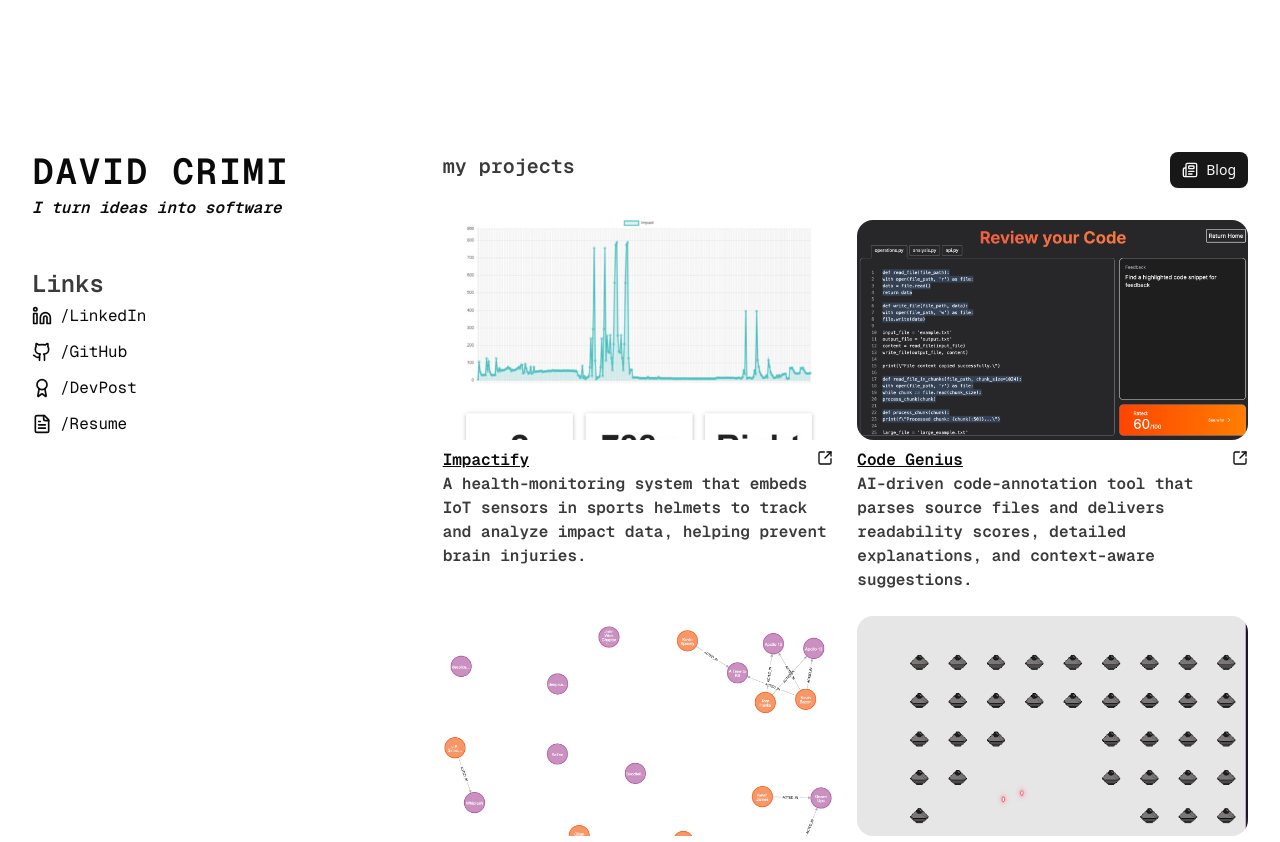
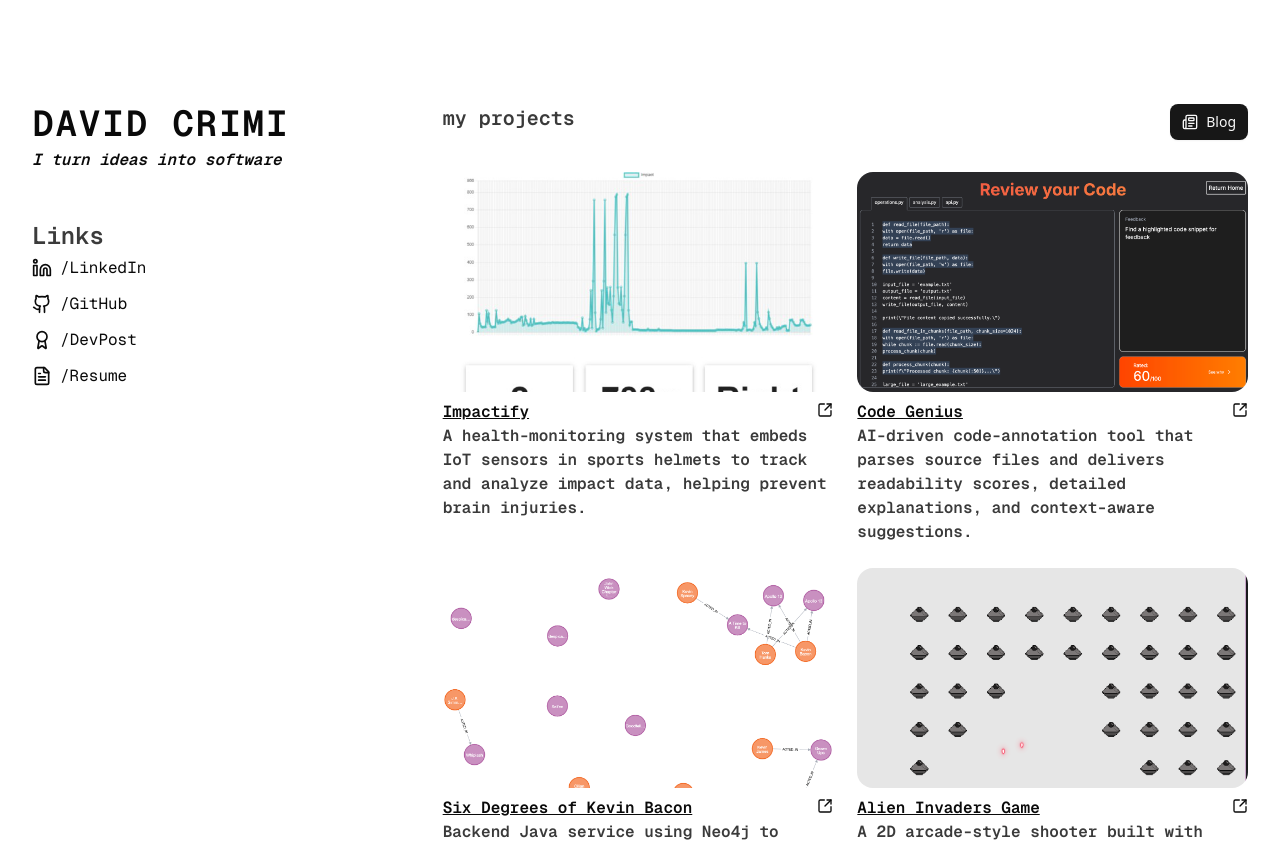
Before and after one commit to CrimiDavid/portfolio-2, a Next.js app: page / in a window 1280 px wide. Shown: the top 842 px of the page. Built offline with nearby package versions, Linux system fonts and the light colour scheme.

Commit message:
repositioned headers

```diff
--- a/app/page.tsx
+++ b/app/page.tsx
@@ -19,7 +19,7 @@ export default function Home() {
                 <div className="grid grid-cols-1 md:grid-cols-3 gap-4">
                     {/* Column 1 */}
                     <div className="col-span-1">
-                        <div className="md:fixed flex-col mt-24 break-words space-y-1 text-left">
+                        <div className="md:fixed flex-col mt-12 break-words space-y-1 text-left">
                             <h1 className="text-4xl font-mono font-semibold uppercase tracking-wider">
                                 David Crimi
                             </h1>
@@ -56,7 +56,7 @@ export default function Home() {
 
                     {/* Column 2 */}
                     <div className="col-span-2">
-                        <div className={"mt-24"}>
+                        <div className={"mt-12"}>
 
                             <div className={"flex  justify-between"}>
                                 <h1 className={"text-xl font-mono font-semibold opacity-80 mb-10"}> my projects </h1>
```
